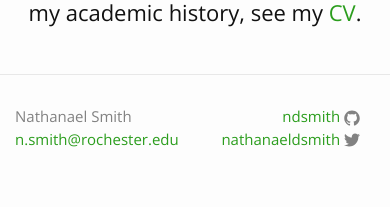
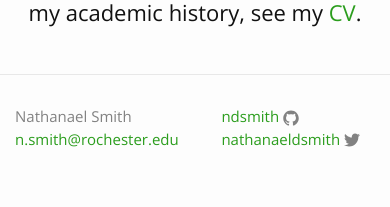
Before and after one commit to ndsmith/ndsmith.github.io, a Jekyll site: the page built from index.html, in a window 390 px wide. Shown: the part 880-1087 px from the top of the page. Built offline with Jekyll 4.4.1, drawn with Linux system fonts in a browser that asks for light colours.

Commit message:
footer tweak for iphone display left text align

```diff
--- a/_sass/_layout.scss
+++ b/_sass/_layout.scss
@@ -39,6 +39,7 @@
 nav{
     text-align: center;
     line-height: 56px;
+
     a{
         display: inline-block;
         margin-left: 80px;
@@ -53,20 +54,13 @@ nav{
             margin-left: 80px;
         }
 
-
         @media (max-width: 767px){
             margin-left: 15px;
         }
 
-
         @media (max-width: 480px){
             margin-left: 5px;
         }
-
-
-
-
-
     }
 }
 
@@ -98,6 +92,10 @@ nav{
     margin-left: 0;
     float: right;
     text-align: right;
+
+    @media (max-width: 480px){
+        text-align: left;
+    }
 }
 
 .footer-col-wrapper {
```
